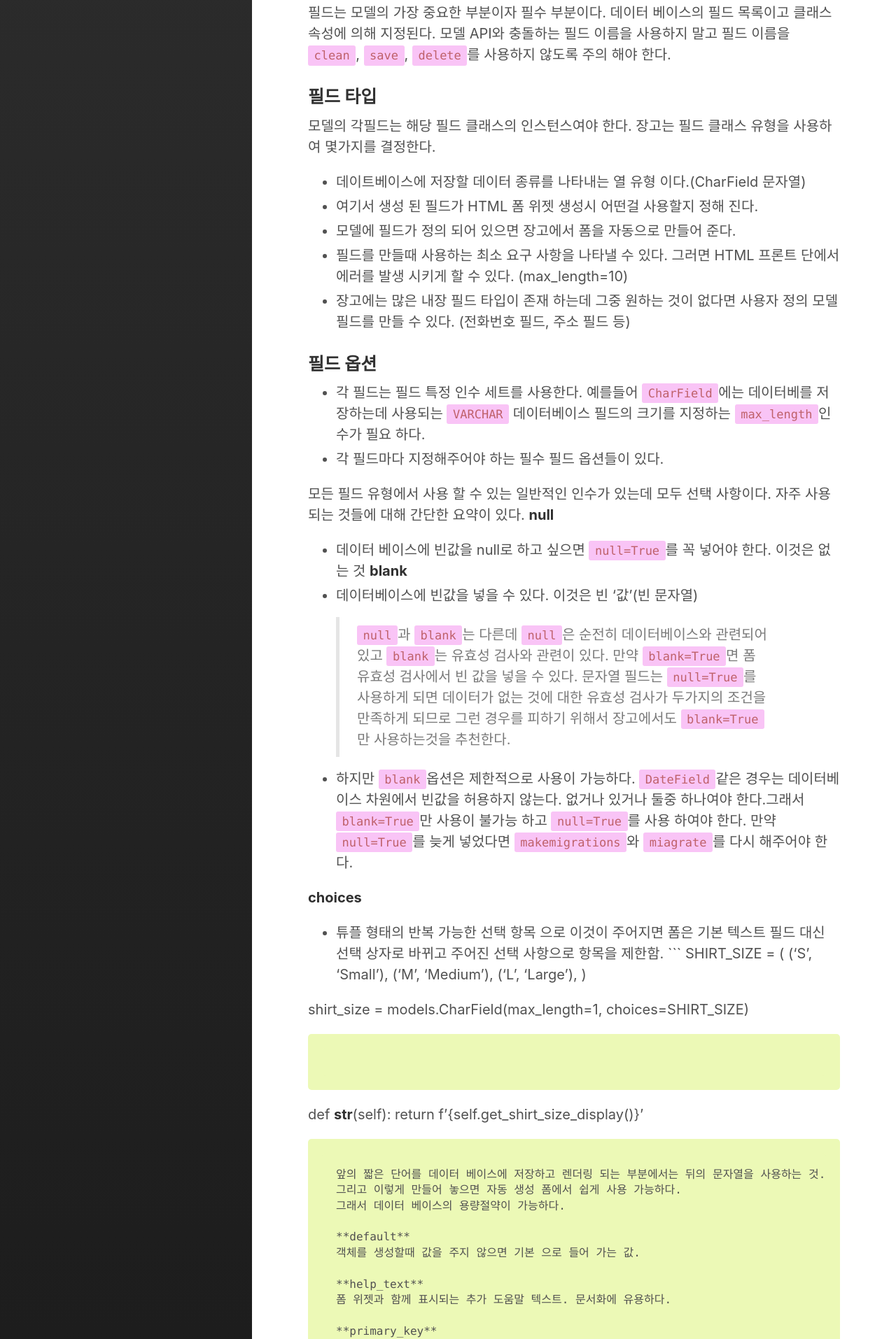
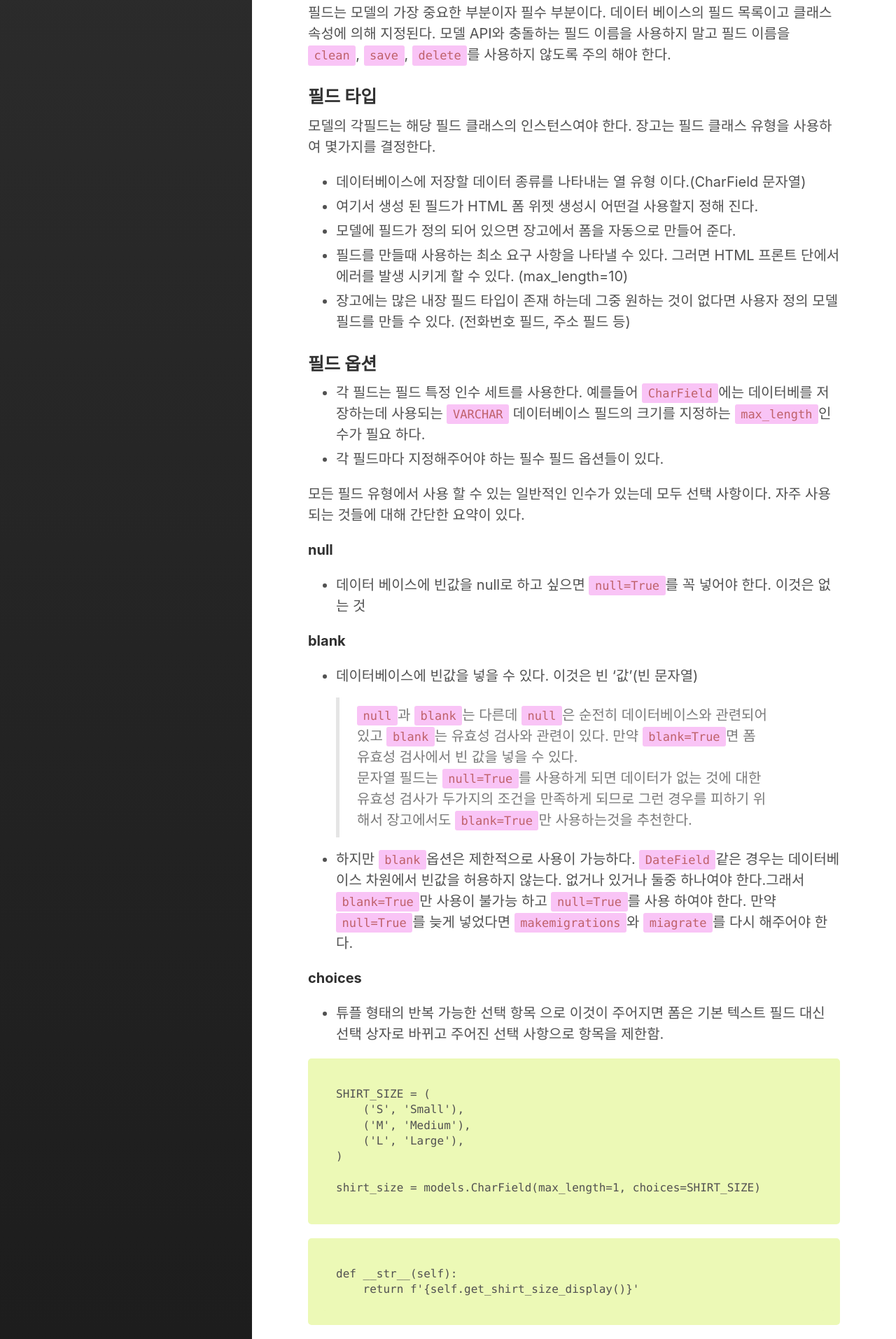
Before and after one commit to himanmenGit/himanmenGit.github.io, a Jekyll site: the page built from _posts/django/2018-02-05-DjangoModels-01.md, in a window 1280 px wide. Shown: the part 1016-2930 px from the top of the page at 70% size. Built offline with Jekyll 4.4.1, drawn with Linux system fonts in a browser that asks for light colours; comment, search, counter and statistics services are not loaded; some of the changed text lies outside the part shown.

````diff
--- a/_posts/django/2018-02-05-DjangoModels-01.md
+++ b/_posts/django/2018-02-05-DjangoModels-01.md
@@ -27,7 +27,7 @@
 
 ### 필드 타입
 모델의 각필드는 해당 필드 클래스의 인스턴스여야 한다. 장고는 필드 클래스 유형을 사용하여 몇가지를 결정한다.
-* 데이트베이스에 저장할 데이터 종류를 나타내는 열 유형 이다.(CharField 문자열)
+* 데이터베이스에 저장할 데이터 종류를 나타내는 열 유형 이다.(CharField 문자열)
 * 여기서 생성 된 필드가 HTML 폼 위젯 생성시 어떤걸 사용할지 정해 진다.
 * 모델에 필드가 정의 되어 있으면 장고에서 폼을 자동으로 만들어 준다.
 * 필드를 만들때 사용하는 최소 요구 사항을 나타낼 수 있다. 그러면 HTML 프론트 단에서 에러를 발생 시키게 할 수 있다. (max_length=10)
@@ -39,16 +39,20 @@
 * 각 필드마다 지정해주어야 하는 필수 필드 옵션들이 있다.
 
 모든 필드 유형에서 사용 할 수 있는 일반적인 인수가 있는데 모두 선택 사항이다. 자주 사용되는 것들에 대해 간단한 요약이 있다.
+
 **null**
 * 데이터 베이스에 빈값을 null로 하고 싶으면 `null=True`를 꼭 넣어야 한다. 이것은 없는 것
+
 **blank**
 * 데이터베이스에 빈값을 넣을 수 있다. 이것은 빈 '값'(빈 문자열)
-> `null`과 `blank`는 다른데 `null`은 순전히 데이터베이스와 관련되어 있고 `blank`는 유효성 검사와 관련이 있다. 만약 `blank=True`면 폼 유효성 검사에서 빈 값을 넣을 수 있다.
-> 문자열 필드는 `null=True`를 사용하게 되면 데이터가 없는 것에 대한 유효성 검사가 두가지의 조건을 만족하게 되므로 그런 경우를 피하기 위해서 장고에서도 `blank=True`만 사용하는것을 추천한다.
+    > `null`과 `blank`는 다른데 `null`은 순전히 데이터베이스와 관련되어 있고 `blank`는 유효성 검사와 관련이 있다. 만약 `blank=True`면 폼 유효성 검사에서 빈 값을 넣을 수 있다.
+    > 문자열 필드는 `null=True`를 사용하게 되면 데이터가 없는 것에 대한 유효성 검사가 두가지의 조건을 만족하게 되므로 그런 경우를 피하기 위해서 장고에서도 `blank=True`만 사용하는것을 추천한다.
+
 * 하지만 `blank`옵션은 제한적으로 사용이 가능하다. `DateField`같은 경우는 데이터베이스 차원에서 빈값을 허용하지 않는다. 없거나 있거나 둘중 하나여야 한다.그래서 `blank=True`만 사용이 불가능 하고 `null=True`를 사용 하여야 한다. 만약 `null=True`를 늦게 넣었다면 `makemigrations`와 `miagrate`를 다시 해주어야 한다.
 
 **choices**
 * 튜플 형태의 반복 가능한 선택 항목 으로 이것이 주어지면 폼은 기본 텍스트 필드 대신 선택 상자로 바뀌고 주어진 선택 사항으로 항목을 제한함.
+
 ```
 SHIRT_SIZE = (
     ('S', 'Small'),
@@ -58,26 +62,30 @@
 
 shirt_size = models.CharField(max_length=1, choices=SHIRT_SIZE)
 ```
+
 ```
 def __str__(self):
     return f'{self.get_shirt_size_display()}'
 ```
+
 앞의 짧은 단어를 데이터 베이스에 저장하고 렌더링 되는 부분에서는 뒤의 문자열을 사용하는 것.
 그리고 이렇게 만들어 놓으면 자동 생성 폼에서 쉽게 사용 가능하다.
 그래서 데이터 베이스의 용량절약이 가능하다.
 
 **default**
-객체를 생성할때 값을 주지 않으면 기본 으로 들어 가는 값.
+* 객체를 생성할때 값을 주지 않으면 기본 으로 들어 가는 값.
 
 **help_text**
-폼 위젯과 함께 표시되는 추가 도움말 텍스트. 문서화에 유용하다.
+* 폼 위젯과 함께 표시되는 추가 도움말 텍스트. 문서화에 유용하다.
 
 **primary_key**
-`primary_key=True`면 필드는 모델의 기본키 이다. 장고는 기본으로 사용하는 키를 자동으로 생성하는데 그것이 pk, id라고 불리는 것이다. 해당 필드옵션을 주지 않게 되면 장고가 자동으로 `IntegerField`필드로 `primay_key`를 생성한다. 반드시 해당 필드를 생성할 필요는 없지만 만약에 만들 경우 해당 필드는 자동으로 생성되지 않는다.
-그리고 이 키는 읽기 전용이며 기존 객체의 기존 키 값을 변경 후 저장 하게 되면 새로운 객체가 만들어 진다.
+* `primary_key=True`면 필드는 모델의 기본키 이다.
+* 장고는 기본으로 사용하는 키를 자동으로 생성하는데 그것이 pk, id라고 불리는 것이다. 해당 필드옵션을 주지 않게 되면 장고가 자동으로 `IntegerField`필드로 `primay_key`를 생성한다.
+* 반드시 해당 필드를 생성할 필요는 없지만 만약에 만들 경우 해당 필드는 자동으로 생성되지 않는다.
+* 그리고 이 키는 읽기 전용이며 기존 객체의 기존 키 값을 변경 후 저장 하게 되면 새로운 객체가 만들어 진다.
 
 **unique**
-`True`면 해당 필드에서 값이 고유하여야 한다.
+* `True`면 해당 필드에서 값이 고유하여야 한다.
 
 ### 자동 기본 키 필드 (Automatic prmary key fields)
 만약 사용자 정의 기본 키 필드를 지정 하려면 필드 중 하나에 `primary_key = True` 옵션을 지정 하면된다. 그러면 장고가 `Field.primay_key` 를 명시적으로 설정 했다고 판단하여 자동으로 `id`를 추가 하지 않는다.
--- a/_posts/django/2018-02-05-DjangoModels-05-ManyToMany-Intermediate.md
+++ b/_posts/django/2018-02-05-DjangoModels-05-ManyToMany-Intermediate.md
@@ -9,18 +9,23 @@
 
 ### 다 대다 관계에 있는 추가 필드 (Extra fields on many-to-many relationships)
 
-유저가 글에 좋아요를 표시 하는데 단순히 좋아요만 표시 하는 것이 아닌 좋아요 한 시간정보 까지 저장 하고 싶을 경우 장고는 다 대다 관계를 관리하는 데 사용될 모델을 지정 할 수 있다. 이것을 중개 모델이라고 부른다. 중개 모델은 `throuthTo`인수를 사용하여 중개자 역활을 하는 모델을 가리키는 `ManyToManyField`오 연결된다.
+유저가 글에 좋아요를 표시 하는데 단순히 좋아요만 표시 하는 것이 아닌 좋아요 한 시간정보 까지 저장 하고 싶을 경우 장고는 다 대다 관계를 관리하는 데 사용될 모델을 지정 할 수 있다. 이것을 중개 모델이라고 부른다.
 
+중개 모델은 `throuthTo`인수를 사용하여 중개자 역활을 하는 모델을 가리키는 `ManyToManyField`오 연결된다.
 
 중개 모델을 설정할 때, 다 대다 관계에 관여하는 모델에 `foreign key`를 명시적으로 지정한다. 이 명시적 선언은 두 모델이 관련되는 방식을 정의 한다.
 
 중개 모델을 사용할 경우 몇가지 제한 사항이 있다.
-* 중개 모델에는 소스 모델에 대한 외래 키가 하나만 포함되어야 한다. 같은 모델에 대한 `foreign key`가 오직 한개 여야 한다. 어떤 모델인지 확인하기 어렵기 때문이다. 만약 부득이 하게 같은 모델을 하나의 모델에서 `foreign key`로 명시 할 경우 `ManyToManyField.through_fields`를 사용해야 한다. 이는 관여된 모델의 이름을 명시적으로 지정 하는 것으로 장고 내부에서 자동으로 만들어 지는 참조 이름을 명시하여 해당 같은 모델을 구분할 수 있게 한다.
-만약 둘 이상의 같은 `foreign key`가 있고 `through_fields`가 지정되지 않은 경우 유효성 검증 오류가 발생한다.
+* 중개 모델에는 소스 모델에 대한 외래 키가 하나만 포함되어야 한다.
+* 어떤 모델인지 확인하기 어렵기 때문에 같은 모델에 대한 `foreign key`가 오직 한개 여야 한다.
+* 만약 부득이 하게 같은 모델을 하나의 모델에서 `foreign key`로 명시 할 경우 `ManyToManyField.through_fields`를 사용해야 한다. 이는 관여된 모델의 이름을 명시적으로 지정 하는 것으로 장고 내부에서 자동으로 만들어 지는 참조 이름을 명시하여 해당 같은 모델을 구분할 수 있게 한다.
+* 만약 둘 이상의 같은 `foreign key`가 있고 `through_fields`가 지정되지 않은 경우 유효성 검증 오류가 발생한다.
 
-소스 모델은 `MTM`이 정의된 곳을 말한다.
-대상 모델은 연결된 다른 모델을 말한다.
-```
+`소스 모델`은 `MTM`이 정의된 곳을 말한다.
+
+`대상 모델`은 연결된 다른 모델을 말한다.
+
+```python
 class Post(models.Model):
     title = models.CharField(max_length=50)
     like_users = models.ManyToManyField(
@@ -48,9 +53,10 @@
     )
 ```
 일반적인 `MTM`필드의 새로 생성된 테이블과 동일한 모습에 `created_date` 필드만 하나 추가 되었을 뿐이다.
+
 그리고 `Post`에 대한 `User`의 `PostLike`관계를 맺고 싶다면 일반적인 `MTM`필드에서 사용하는
-`add`를 사용하는 형태로는 불가능 하다 이런 경우 중개 모델을 직접 만들어 줘야 한다.
-```
+`add`를 사용하는 형태로는 불가능 하며 이런 경우 중개 모델을 직접 만들어 줘야 한다.
+```python
 post.like_users.add(user) # X 불가능
 PostLike.objects.create(post=pose, user=user) # O 이렇게 사용해야 한다.
 
@@ -62,11 +68,11 @@
 ```
 
 그런데 `user`가 가지고 있는 `post`를 가져 올 때 `post_set`이라는 명령어가 말이 좀이상하다고 생각되면 `related_name`으로 역방향 이름을 재정의 할 수 있다.
-```
+```python
 class Post(...
     ....
     related_name='like_posts',
 ```
-```
+```python
 user.like_posts.all()
 ```
````
Also changed, not shown: _posts/algorithm/2018-05-14-Lv1-문자열내p와y의개수.md (added, +44 -0 lines), _posts/algorithm/2018-05-14-Lv1-삼각형출력하기.md (added, +55 -0 lines), _posts/algorithm/2018-05-14-Lv1-서울에서-김서방-찾기.md (added, +42 -0 lines), _posts/algorithm/2018-05-14-Lv1-피보나치수.md (added, +62 -0 lines), _posts/deploy/2018-03-02-Django와Deploy.md (+2 -2 lines), _posts/django/2018-02-05-DjangoModels-02-ForeignKey.md (+2 -1 lines), _posts/django/2018-02-05-DjangoModels-03-ForeignKey-Recursive.md (+3 -3 lines), _posts/django/2018-02-05-DjangoModels-04-ManyToMany.md (+10 -4 lines).
